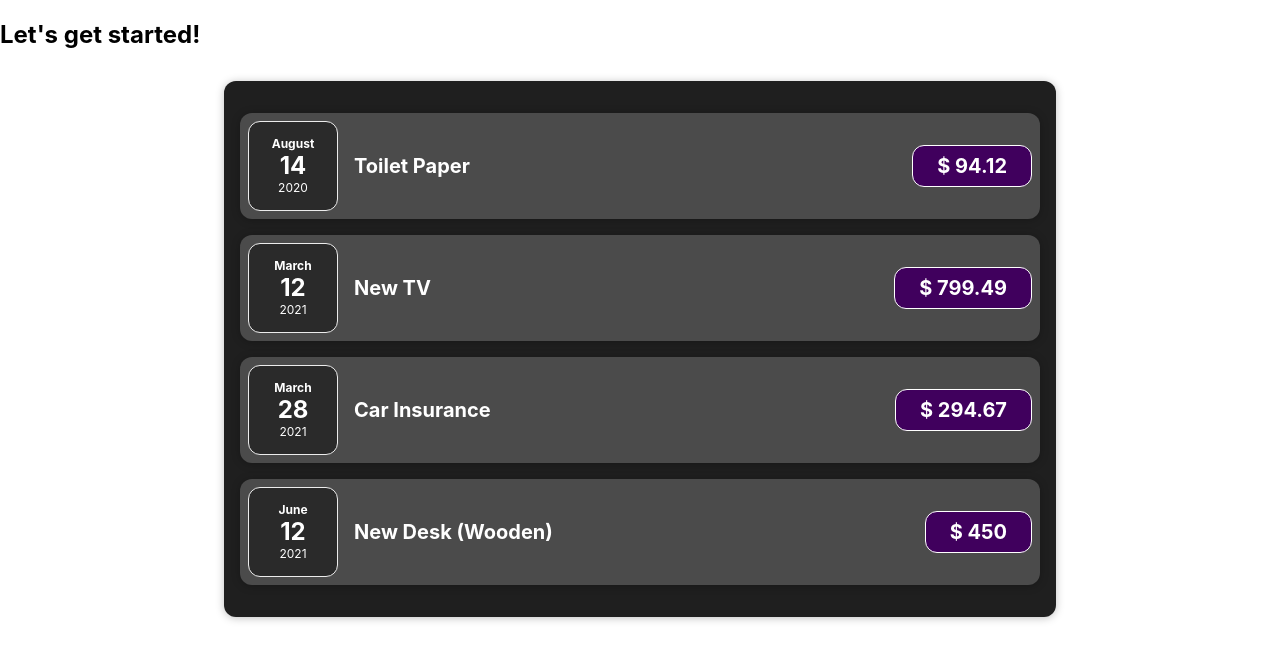
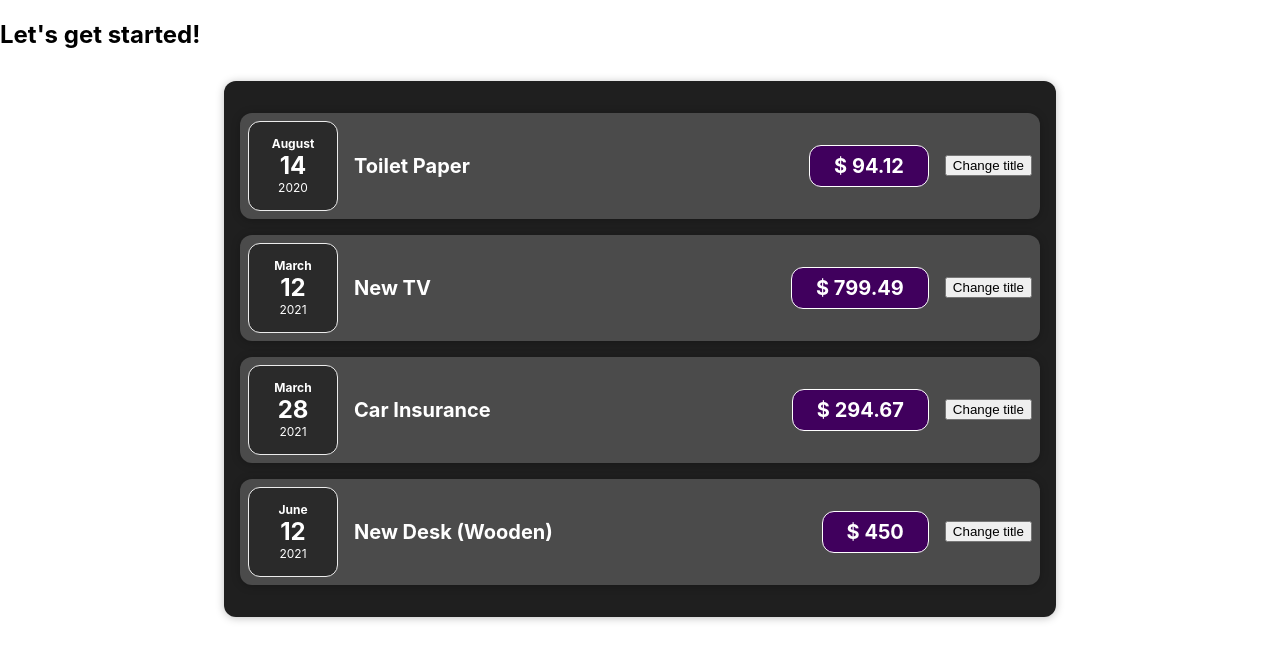
Before and after one commit to Pilar-SP/react-complete-guide, a React (Create React App) app: page / in a window 1280 px wide. Shown: the top 660 px of the page. Built offline with nearby package versions, Linux system fonts and the light colour scheme.

Commit message:
My first state in React

```diff
--- a/src/components/Expenses/ExpenseItem.js
+++ b/src/components/Expenses/ExpenseItem.js
@@ -1,15 +1,21 @@
-import React from "react"; // No needed but pasted to rememeber that jsx html elements are syntactic sugar from the original React.createElement()
+import React, { useState } from "react"; // No needed but pasted to rememeber that jsx html elements are syntactic sugar from the original React.createElement()
 import "./ExpenseItem.css";
 import ExpenseDate from "./ExpenseDate";
 import Card from "../UI/Card";
 
 const ExpenseItem = (props) => {
+  const [title, setTtitle] = useState(props.title);
+
+  const clickHandler = () => {
+    setTtitle("Updated!");
+  };
   return (
     <Card className="expense-item">
       <ExpenseDate date={props.date} />
       <div className="expense-item__description">
-        <h2> {props.title} </h2>
+        <h2> {title} </h2>
         <div className="expense-item__price">$ {props.amount} </div>
+        <button onClick={clickHandler}>Change title</button>
       </div>
     </Card>
   );
```
